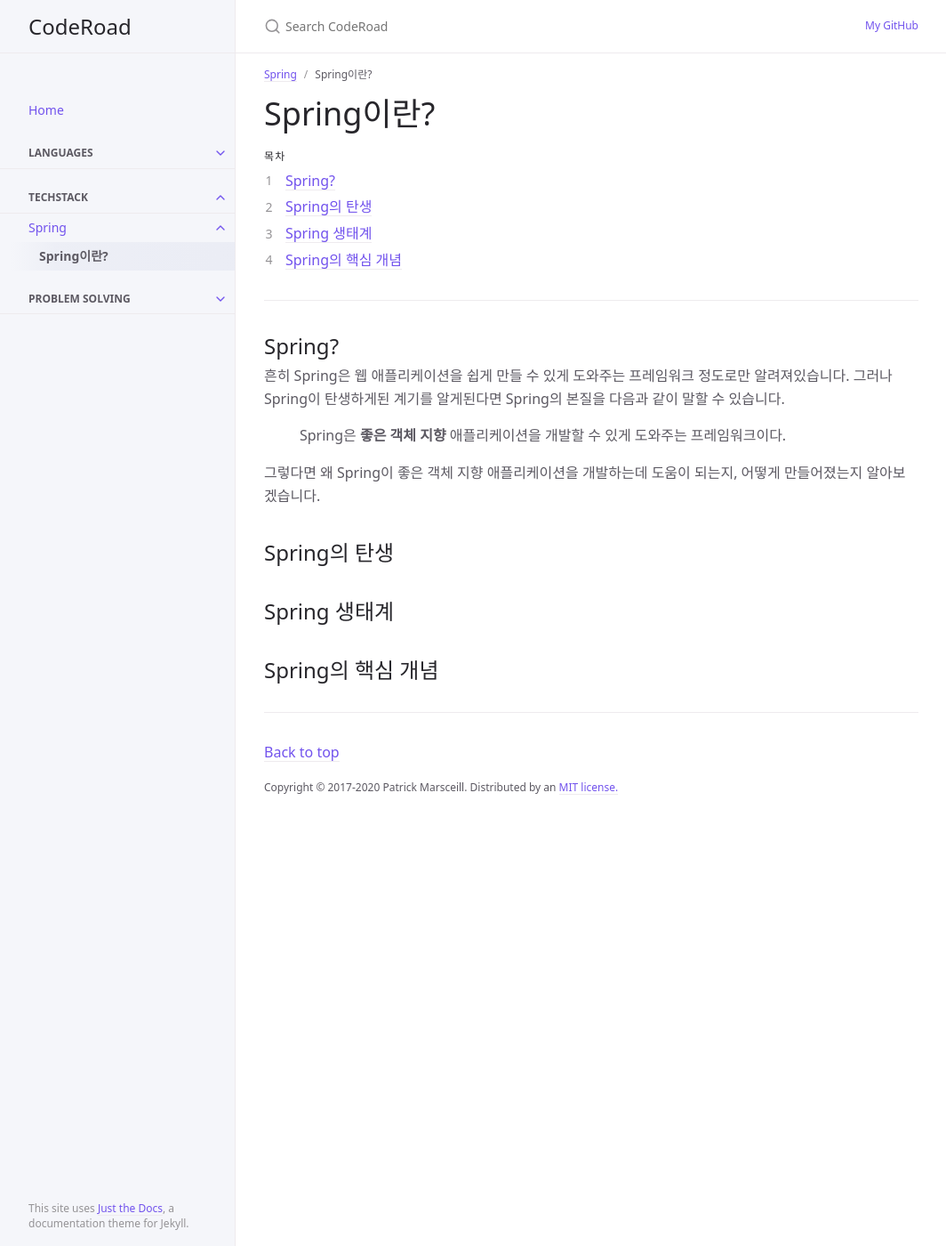
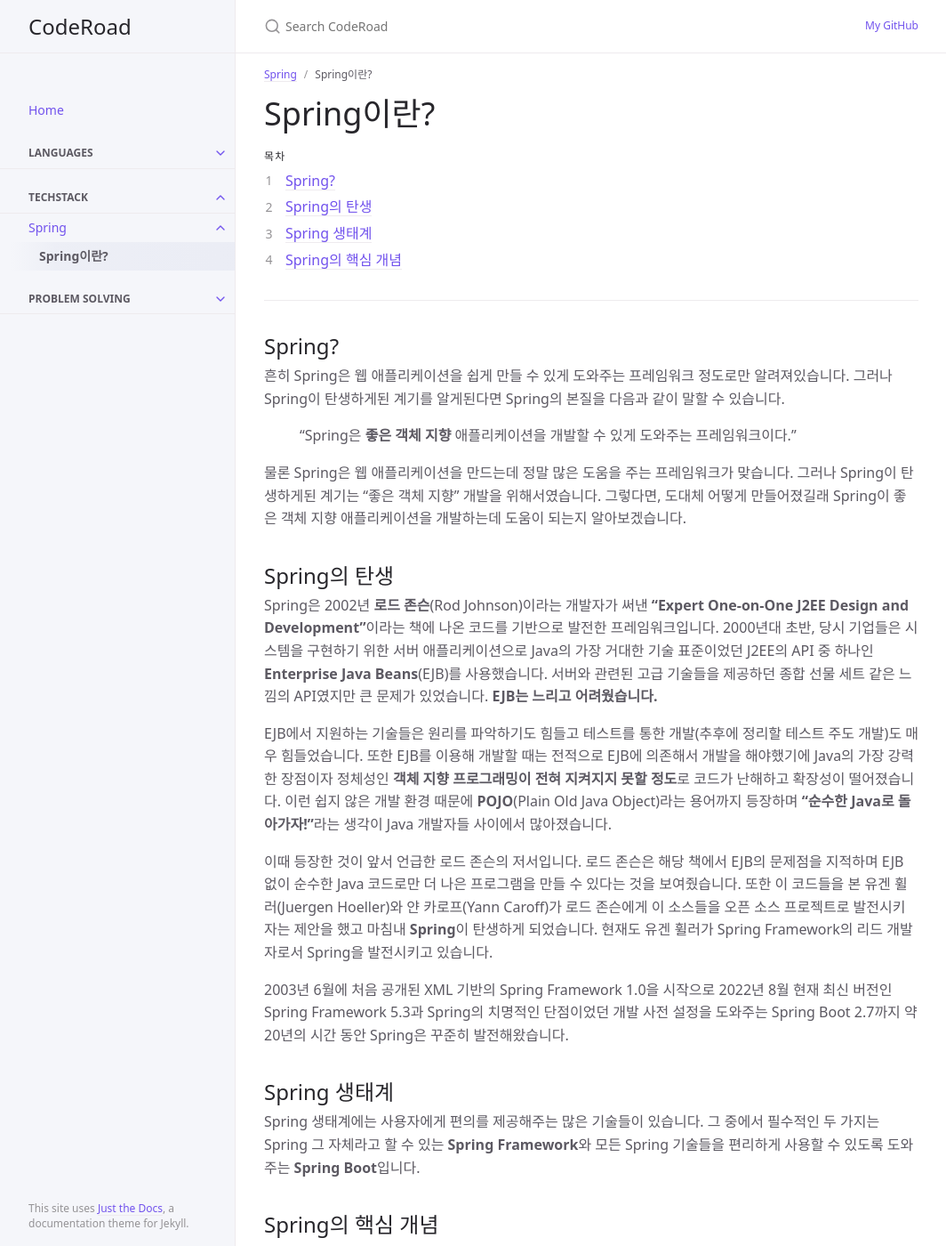
Before and after one commit to hangillee/hangillee.github.io, a Jekyll site: the page built from _techstack/01.md, in a window 1280 px wide and 1400 px high. Shown: the whole window at 89% size, without its empty margins (107-1171 px from the left). Built offline with Jekyll 4.4.1, drawn with Linux system fonts in a browser that asks for light colours.

Commit message:
CHORE Edit spring pages

```diff
--- a/_techstack/01.md
+++ b/_techstack/01.md
@@ -20,12 +20,20 @@ permalink: docs/techstack/spring/01
 ## Spring?
 흔히 Spring은 웹 애플리케이션을 쉽게 만들 수 있게 도와주는 프레임워크 정도로만 알려져있습니다. 그러나 Spring이 탄생하게된 계기를 알게된다면 Spring의 본질을 다음과 같이 말할 수 있습니다.
 
-> Spring은 **좋은 객체 지향** 애플리케이션을 개발할 수 있게 도와주는 프레임워크이다.
+> "Spring은 **좋은 객체 지향** 애플리케이션을 개발할 수 있게 도와주는 프레임워크이다."
 
-그렇다면 왜 Spring이 좋은 객체 지향 애플리케이션을 개발하는데 도움이 되는지, 어떻게 만들어졌는지 알아보겠습니다.
+물론 Spring은 웹 애플리케이션을 만드는데 정말 많은 도움을 주는 프레임워크가 맞습니다. 그러나 Spring이 탄생하게된 계기는 "좋은 객체 지향" 개발을 위해서였습니다. 그렇다면, 도대체 어떻게 만들어졌길래 Spring이 좋은 객체 지향 애플리케이션을 개발하는데 도움이 되는지 알아보겠습니다.
 
 ## Spring의 탄생
+Spring은 2002년 **로드 존슨**(Rod Johnson)이라는 개발자가 써낸 **"Expert One-on-One J2EE Design and Development"**이라는 책에 나온 코드를 기반으로 발전한 프레임워크입니다. 2000년대 초반, 당시 기업들은 시스템을 구현하기 위한 서버 애플리케이션으로 Java의 가장 거대한 기술 표준이었던 J2EE의 API 중 하나인 **Enterprise Java Beans**(EJB)를 사용했습니다. 서버와 관련된 고급 기술들을 제공하던 종합 선물 세트 같은 느낌의 API였지만 큰 문제가 있었습니다. **EJB는 느리고 어려웠습니다.**
+
+EJB에서 지원하는 기술들은 원리를 파악하기도 힘들고 테스트를 통한 개발(추후에 정리할 테스트 주도 개발)도 매우 힘들었습니다. 또한 EJB를 이용해 개발할 때는 전적으로 EJB에 의존해서 개발을 해야했기에 Java의 가장 강력한 장점이자 정체성인 **객체 지향 프로그래밍이 전혀 지켜지지 못할 정도**로 코드가 난해하고 확장성이 떨어졌습니다. 이런 쉽지 않은 개발 환경 때문에 **POJO**(Plain Old Java Object)라는 용어까지 등장하며 **"순수한 Java로 돌아가자!"**라는 생각이 Java 개발자들 사이에서 많아졌습니다.
+
+이때 등장한 것이 앞서 언급한 로드 존슨의 저서입니다. 로드 존슨은 해당 책에서 EJB의 문제점을 지적하며 EJB 없이 순수한 Java 코드로만 더 나은 프로그램을 만들 수 있다는 것을 보여줬습니다. 또한 이 코드들을 본 유겐 휠러(Juergen Hoeller)와 얀 카로프(Yann Caroff)가 로드 존슨에게 이 소스들을 오픈 소스 프로젝트로 발전시키자는 제안을 했고 마침내 **Spring**이 탄생하게 되었습니다. 현재도 유겐 휠러가 Spring Framework의 리드 개발자로서 Spring을 발전시키고 있습니다.
+
+2003년 6월에 처음 공개된 XML 기반의 Spring Framework 1.0을 시작으로 2022년 8월 현재 최신 버전인 Spring Framework 5.3과 Spring의 치명적인 단점이었던 개발 사전 설정을 도와주는 Spring Boot 2.7까지 약 20년의 시간 동안 Spring은 꾸준히 발전해왔습니다.
 
 ## Spring 생태계
+Spring 생태계에는 사용자에게 편의를 제공해주는 많은 기술들이 있습니다. 그 중에서 필수적인 두 가지는 Spring 그 자체라고 할 수 있는 **Spring Framework**와 모든 Spring 기술들을 편리하게 사용할 수 있도록 도와주는 **Spring Boot**입니다.
 
 ## Spring의 핵심 개념
```
Also changed, not shown: _techstack/spring.md (+2 -0 lines).
